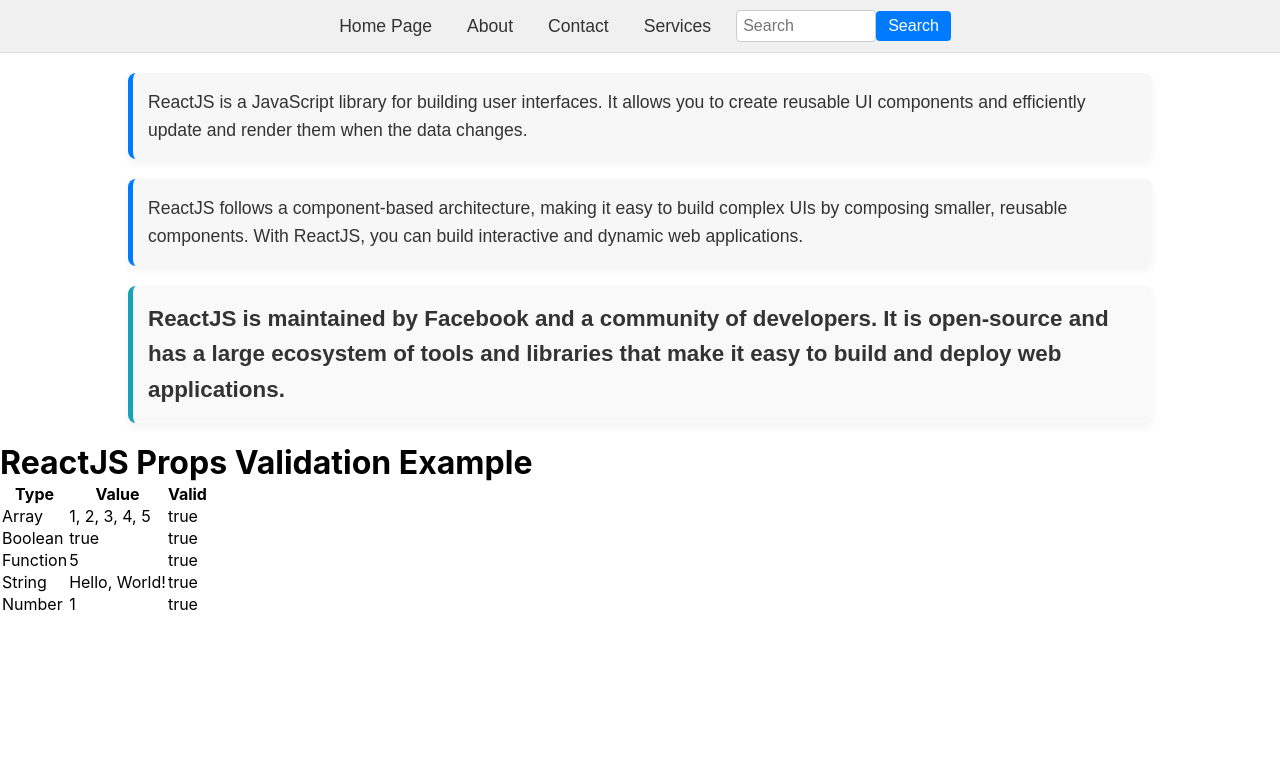
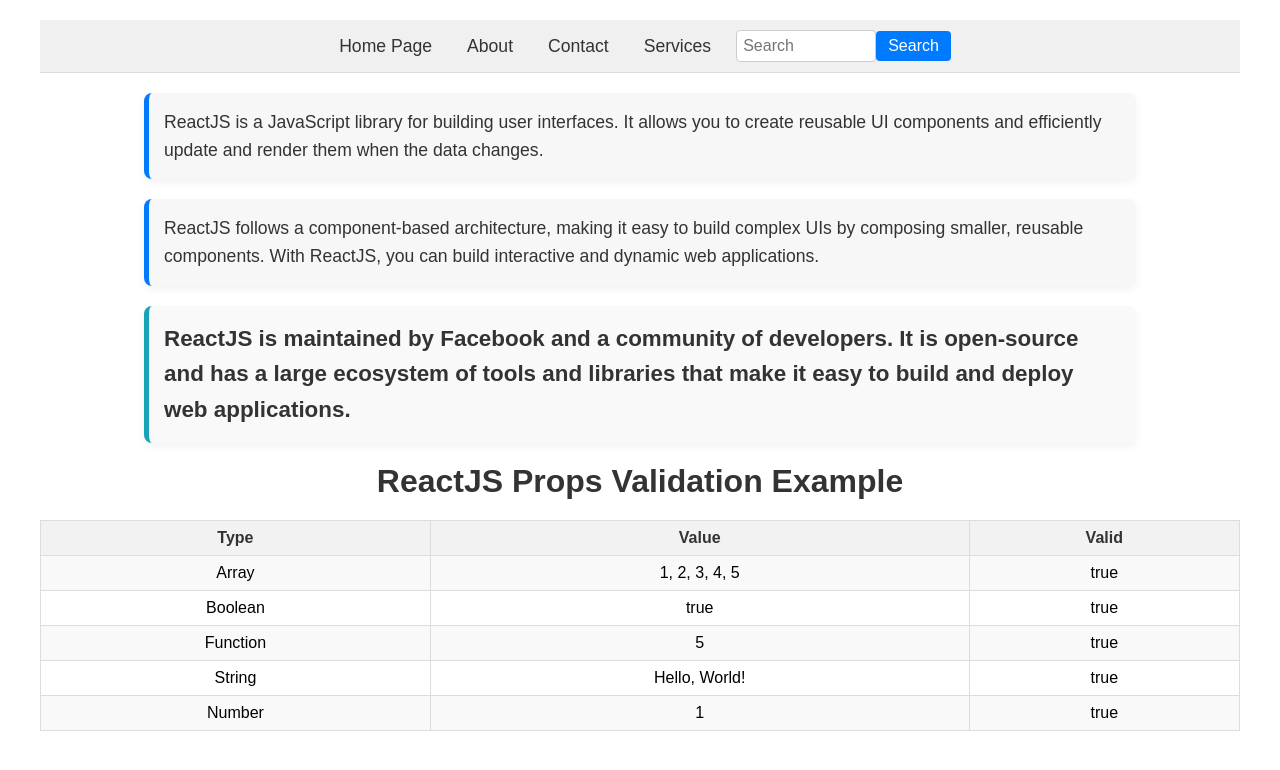
Before and after one commit to PriyanshK09/K22JA-ReactJS, a React (Create React App) app in the folder first/: page / in a window 1280 px wide. Shown: the top 770 px of the page. Built offline with nearby package versions, Linux system fonts and the light colour scheme.

Commit message:
feat: Add Propvalidation component and CSS for ReactJS props validation

```diff
--- /dev/null
+++ b/first/src/Propvalidation.css
@@ -0,0 +1,34 @@
+div {
+    font-family: Arial, sans-serif;
+    margin: 20px;
+}
+
+h1 {
+    color: #333;
+    text-align: center;
+}
+
+table {
+    width: 100%;
+    border-collapse: collapse;
+    margin-top: 20px;
+}
+
+th, td {
+    border: 1px solid #ddd;
+    padding: 8px;
+    text-align: center;
+}
+
+th {
+    background-color: #f2f2f2;
+    color: #333;
+}
+
+tr:nth-child(even) {
+    background-color: #f9f9f9;
+}
+
+tr:hover {
+    background-color: #ddd;
+}
--- a/first/src/Propvalidation.jsx
+++ b/first/src/Propvalidation.jsx
@@ -1,5 +1,6 @@
 import React from "react";
 import PropTypes from "prop-types";
+import "./Propvalidation.css";
 
 function Propvalidation(props) {
     return (
```
